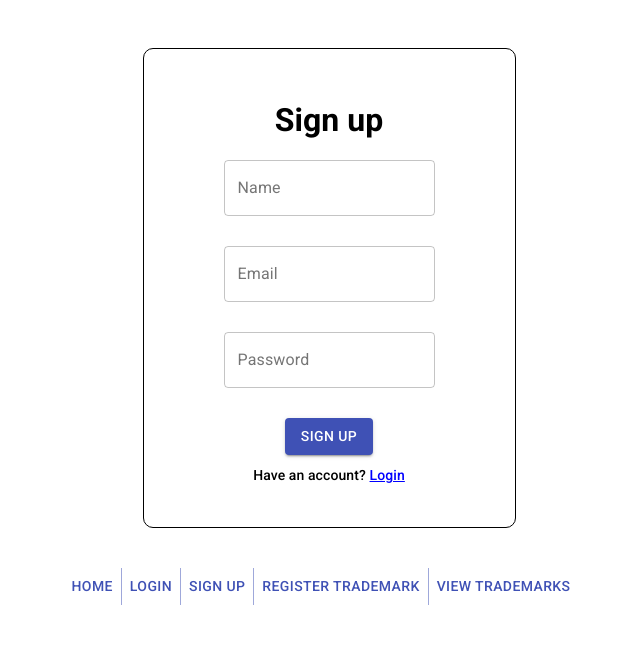
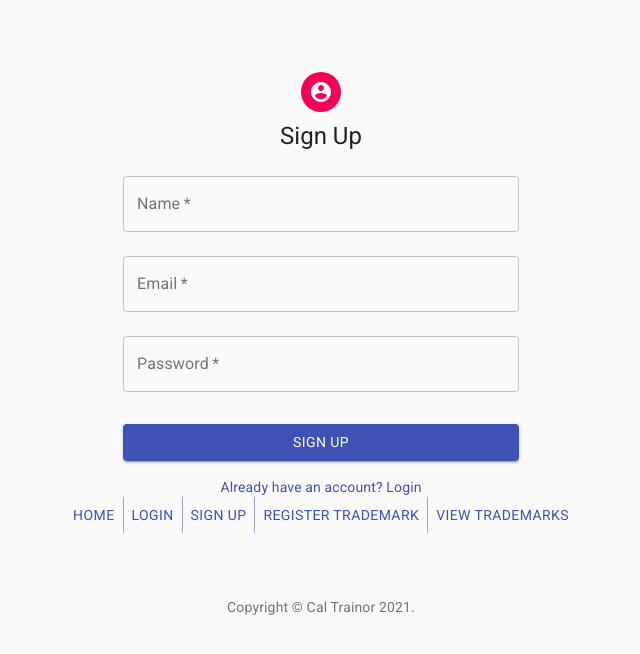
Before and after one commit to Ctrain16/Trademark-Registration, a React (Create React App) app in the folder client/: page /Signup in a window 1280 px wide. Shown: the top 654 px of the page, without its empty margins (319-959 px from the left). Built offline with nearby package versions, Linux system fonts and the light colour scheme.

Commit message:
Start restyling

```diff
--- a/client/src/App.js
+++ b/client/src/App.js
@@ -1,5 +1,10 @@
 import { BrowserRouter as Router, Switch, Route } from "react-router-dom";
 import { useState } from "react";
+
+import CssBaseline from "@material-ui/core/CssBaseline";
+import { ThemeProvider, createMuiTheme } from "@material-ui/core/styles";
+import { Box } from "@material-ui/core";
+import "fontsource-roboto";
 
 import Home from "./components/Home";
 import Login from "./components/Login";
@@ -7,6 +12,9 @@ import Signup from "./components/Signup";
 import Footer from "./components/Footer";
 import Register from "./components/Register";
 import Trademarks from "./components/Trademarks";
+import Copyright from "./components/Copyright";
+
+const theme = createMuiTheme({});
 
 function App() {
   const trademarkCategories = [
@@ -67,6 +75,8 @@ function App() {
   const [date, setDate] = useState("");
 
   return (
+    <CssBaseline>
+      <ThemeProvider theme={theme}>
         <div>
           <Router>
             <Switch>
@@ -150,8 +160,13 @@ function App() {
               />
             </Switch>
             <Footer />
+            <Box mt={8}>
+              <Copyright />
+            </Box>
           </Router>
         </div>
+      </ThemeProvider>
+    </CssBaseline>
   );
 }
 
--- /dev/null
+++ b/client/src/components/Copyright.js
@@ -0,0 +1,13 @@
+import { Typography } from "@material-ui/core";
+
+function Copyright() {
+  return (
+    <Typography variant="body2" color="textSecondary" align="center">
+      {"Copyright © Cal Trainor "}
+      {new Date().getFullYear()}
+      {"."}
+    </Typography>
+  );
+}
+
+export default Copyright;
--- a/client/src/components/Login.js
+++ b/client/src/components/Login.js
@@ -1,10 +1,42 @@
-import { Button, TextField, Typography } from "@material-ui/core";
-import { Link, useHistory } from "react-router-dom";
+import {
+  Avatar,
+  Button,
+  Container,
+  TextField,
+  Typography,
+  Grid,
+  Link,
+  makeStyles,
+} from "@material-ui/core";
+import AccountCircle from "@material-ui/icons/AccountCircle";
+import { useHistory } from "react-router-dom";
 import { useState } from "react";
 import axios from "axios";
 
+const useStyles = makeStyles((theme) => ({
+  paper: {
+    marginTop: theme.spacing(8),
+    display: "flex",
+    flexDirection: "column",
+    alignItems: "center",
+  },
+  avatar: {
+    margin: theme.spacing(1),
+    backgroundColor: theme.palette.secondary.main,
+  },
+  form: {
+    width: "100%",
+    marginTop: theme.spacing(1),
+  },
+  submit: {
+    margin: theme.spacing(3, 0, 2),
+  },
+}));
+
 function Login({ loggedIn, setLoggedIn, setEmail }) {
+  const classes = useStyles();
   const history = useHistory();
+
   const [tempEmail, setTempEmail] = useState("");
   const [password, setPassword] = useState("");
 
@@ -43,48 +75,65 @@ function Login({ loggedIn, setLoggedIn, setEmail }) {
   }
 
   return (
-    <div className="center-container">
-      <div className="form">
-        <h1>Login</h1>
-        <form>
-          <div>
+    <Container component="main" maxWidth="xs">
+      <div className={classes.paper}>
+        <Avatar className={classes.avatar}>
+          <AccountCircle />
+        </Avatar>
+        <Typography component="h1" variant="h5">
+          Login
+        </Typography>
+        <form className={classes.form}>
           <TextField
+            variant="outlined"
+            margin="normal"
+            required
+            fullWidth
             name="email"
             label="Email"
-              variant="outlined"
+            id="email"
+            autoComplete="email"
             placeholder="example@email.com"
             value={tempEmail}
             onChange={(e) => setTempEmail(e.target.value)}
           />
-          </div>
-          <div>
           <TextField
+            variant="outlined"
+            margin="normal"
+            required
+            fullWidth
             name="password"
             label="Password"
-              variant="outlined"
             type="password"
-              placeholder="password"
+            id="password"
+            autoComplete="current-password"
+            placeholder="Password"
             value={password}
             onChange={(e) => setPassword(e.target.value)}
           />
-          </div>
-          <div>
-            <Button variant="contained" color="primary" onClick={loginUser}>
+          <Button
+            fullWidth
+            variant="contained"
+            color="primary"
+            onClick={loginUser}
+            className={classes.submit}
+          >
             Login
           </Button>
+          <Grid container direction="row" justify="center">
+            <Link
+              component="button"
+              variant="body2"
+              onClick={() => {
+                history.push("./Signup");
+              }}
+            >
+              Don't have an account? Sign up
+            </Link>
+          </Grid>
+        </form>
       </div>
-        </form>
-
-        <div>
-          <Typography variant="subtitle2">
-            Don't have an account?{" "}
-            <Link to="/Signup" style={{ color: "blue" }}>
-              Sign Up
-            </Link>
-          </Typography>
-        </div>
-      </div>
-    </div>
+    </Container>
   );
 }
 
--- a/client/src/components/Signup.js
+++ b/client/src/components/Signup.js
@@ -1,9 +1,42 @@
-import { Button, TextField, Typography } from "@material-ui/core";
-import { Link, useHistory } from "react-router-dom";
+import {
+  Button,
+  makeStyles,
+  TextField,
+  Typography,
+  Avatar,
+  FormControlLabel,
+  Checkbox,
+  Link,
+  Grid,
+  Container,
+} from "@material-ui/core";
+import AccountCircle from "@material-ui/icons/AccountCircle";
+import { useHistory } from "react-router-dom";
 import { useState } from "react";
 import axios from "axios";
 
+const useStyles = makeStyles((theme) => ({
+  paper: {
+    marginTop: theme.spacing(8),
+    display: "flex",
+    flexDirection: "column",
+    alignItems: "center",
+  },
+  avatar: {
+    margin: theme.spacing(1),
+    backgroundColor: theme.palette.secondary.main,
+  },
+  form: {
+    width: "100%",
+    marginTop: theme.spacing(1),
+  },
+  submit: {
+    margin: theme.spacing(3, 0, 2),
+  },
+}));
+
 function Signup({ loggedIn, setLoggedIn, setEmail }) {
+  const classes = useStyles();
   const history = useHistory();
 
   const [name, setName] = useState("");
@@ -38,58 +71,85 @@ function Signup({ loggedIn, setLoggedIn, setEmail }) {
   }
 
   return (
-    <div className="center-container">
-      <div className="form">
-        <h1>Sign up</h1>
-        <form>
-          <div>
+    <Container component="main" maxWidth="xs">
+      <div className={classes.paper}>
+        <Avatar className={classes.avatar}>
+          <AccountCircle />
+        </Avatar>
+        <Typography component="h1" variant="h5">
+          Sign Up
+        </Typography>
+        <form className={classes.form}>
           <TextField
+            variant="outlined"
+            margin="normal"
+            required
+            fullWidth
             name="name"
             label="Name"
-              variant="outlined"
-              placeholder="Your Name"
+            id="name"
+            autoComplete="name"
+            placeholder="Firstname Lastname"
             value={name}
             onChange={(e) => setName(e.target.value)}
           />
-          </div>
-          <div>
           <TextField
+            variant="outlined"
+            margin="normal"
+            required
+            fullWidth
             name="email"
             label="Email"
-              variant="outlined"
+            id="email"
+            autoComplete="email"
             placeholder="example@email.com"
             value={tempEmail}
             onChange={(e) => setTempEmail(e.target.value)}
           />
-          </div>
-          <div>
           <TextField
+            variant="outlined"
+            margin="normal"
+            required
+            fullWidth
             name="password"
             label="Password"
-              variant="outlined"
             type="password"
-              placeholder="password"
+            id="password"
+            autoComplete="current-password"
+            placeholder="Password"
             value={password}
             onChange={(e) => setPassword(e.target.value)}
           />
-          </div>
-          <div>
-            <Button variant="contained" color="primary" onClick={signupUser}>
+          {/**
+           * Implement remember me functionality
+           *
+           * <FormControlLabel
+            control={<Checkbox value="remember" color="primary" />}
+            label="Remember me"
+          />*/}
+          <Button
+            fullWidth
+            variant="contained"
+            color="primary"
+            onClick={signupUser}
+            className={classes.submit}
+          >
             Sign up
           </Button>
+          <Grid container direction="row" justify="center">
+            <Link
+              component="button"
+              variant="body2"
+              onClick={() => {
+                history.push("./Login");
+              }}
+            >
+              Already have an account? Login
+            </Link>
+          </Grid>
+        </form>
       </div>
-        </form>
-
-        <div>
-          <Typography variant="subtitle2">
-            Have an account?{" "}
-            <Link to="/Login" style={{ color: "blue" }}>
-              Login
-            </Link>
-          </Typography>
-        </div>
-      </div>
-    </div>
+    </Container>
   );
 }
 
--- a/client/src/index.css
+++ b/client/src/index.css
@@ -1,9 +1,3 @@
-@import url("https://fonts.googleapis.com/css?family=Roboto:300,400,500,700&display=swap");
-
-body {
-  font-family: "Roboto";
-}
-
 .App {
   display: flex;
   height: 90vh;
```
Also changed, not shown: 1 other file (tests, documents, lock files or other folders). Lines whose indentation alone changed are shown as unchanged.
